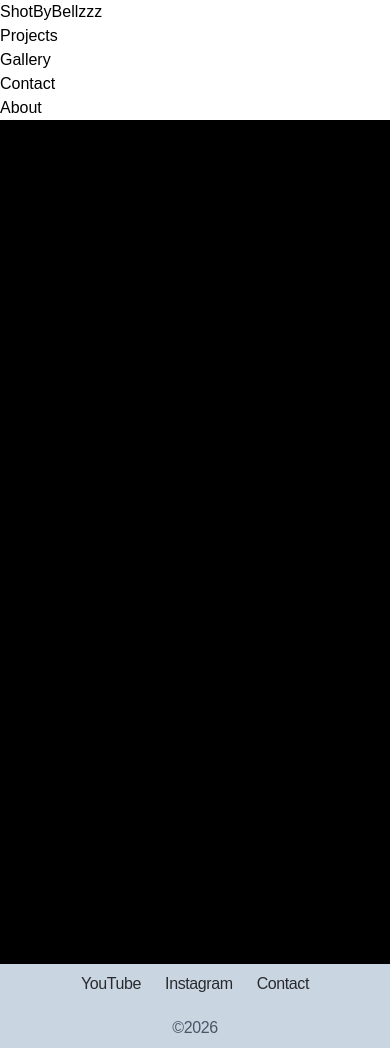
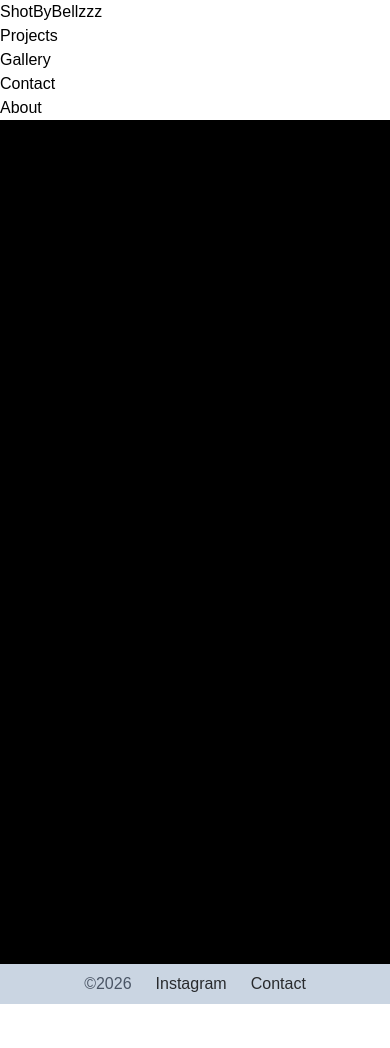
Before and after one commit to Sean-donny/shotbybellzzz, a Next.js app: page / in a window 390 px wide. After the commit the page ends 1004 px from the top, so only its background shows below. Built offline with nearby package versions, Linux system fonts and the light colour scheme; a web font is replaced by a local one.

Commit message:
Basic responsive footer functionality

```diff
--- a/app/components/Footer.tsx
+++ b/app/components/Footer.tsx
@@ -1,35 +1,55 @@
+import Image from 'next/image';
+import footerImage from '../favicon.ico';
+
 const Footer = () => {
+  /**
+   * Returns the current year as a number
+   * @returns number
+   */
   const getCurrentYear = () => {
     const d = new Date();
-    const year = d.getFullYear();
-    return year.toString();
+    return d.getFullYear();
+  };
+  /**
+   * Returns the current year as a string
+   * @returns string
+   */
+  const getCurrentYearAsString = () => {
+    return getCurrentYear().toString();
   };
   return (
     <footer className="w-full px-5 py-2 z-40 bg-slate-300">
-      <ul className="flex justify-between flex-col-reverse sm:flex-row">
-        <li className="mt-5 flex justify-center items-end sm:mt-0">
-          <span className="font-line-jp text-gray-600 tracking-tight text-base">
-            &#169;{getCurrentYear()}
-          </span>
+      <ul className="sm:flex justify-between flex-col-reverse sm:flex-row">
+        <li className="mt-5 sm:flex justify-center items-end sm:mt-0 hidden">
+          {/** TODO: Replace with designer's icon */}
+          <Image
+            width={30}
+            height={30}
+            src={footerImage}
+            alt="Logo showing that this website was designed by Sean Donny"
+          />
         </li>
         <li className="flex justify-center items-end">
+          <span
+            className="font-line-jp text-gray-600 text-base"
+            title={
+              getCurrentYear()
+                ? `2020 was ${getCurrentYear() - 2020} years ago btw`
+                : ''
+            }
+          >
+            &#169;{getCurrentYearAsString()}
+          </span>
           <a
-            className="font-line-jp text-black tracking-tight cursor-pointer text-base opacity-80 hover:opacity-30"
-            href="https://www.youtube.com/@SeanDonny333"
-            target="_blank"
-          >
-            YouTube
-          </a>
-          <a
-            className="font-line-jp text-black tracking-tight cursor-pointer text-base ml-6 sm:ml-9 md:ml-12 lg:ml-4 opacity-80 hover:opacity-30"
-            href="https://instagram.com/sean.donny"
+            className="font-line-jp text-black cursor-pointer text-base ml-6 sm:ml-9 opacity-80 hover:opacity-30"
+            href="https://www.instagram.com/shotbybellzzz/"
             target="_blank"
           >
             Instagram
           </a>
           <a
-            className="font-line-jp text-black tracking-tight cursor-pointer text-base ml-6 sm:ml-9 md:ml-12 lg:ml-4 opacity-80 hover:opacity-30"
-            href="mailto:sean@seandonny.com"
+            className="font-line-jp text-black cursor-pointer text-base ml-6 sm:ml-9 opacity-80 hover:opacity-30"
+            href="mailto:shotbybellzzz@gmail.com"
             target="_blank"
           >
             Contact
```
